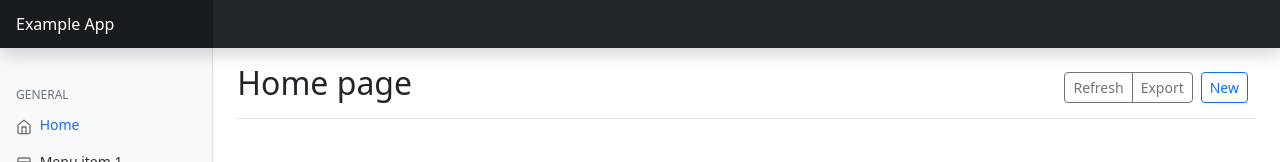
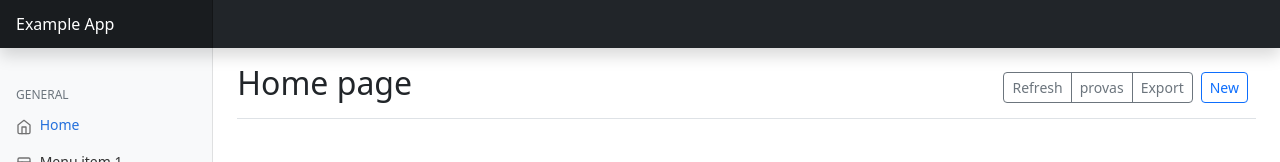
Before and after one commit to ricccan/wasa, a Vue app in the folder webui/: page / in a window 1280 px wide. Shown: the top 162 px of the page. Built offline with nearby package versions, Linux system fonts and the light colour scheme.

Commit message:
added sudo to docker command in open-node.sh and duplicated refresh button in HomeView.vue

```diff
--- a/webui/src/views/HomeView.vue
+++ b/webui/src/views/HomeView.vue
@@ -36,6 +36,9 @@
 					<button type="button" class="btn btn-sm btn-outline-secondary" @click="refresh">
 						Refresh
 					</button>
+					<button type="button" class="btn btn-sm btn-outline-secondary" @click="refresh">
+						provas
+					</button>
 					<button type="button" class="btn btn-sm btn-outline-secondary" @click="exportList">
 						Export
 					</button>
```
Also changed, not shown: 1 other file (tests, documents, lock files or other folders).
